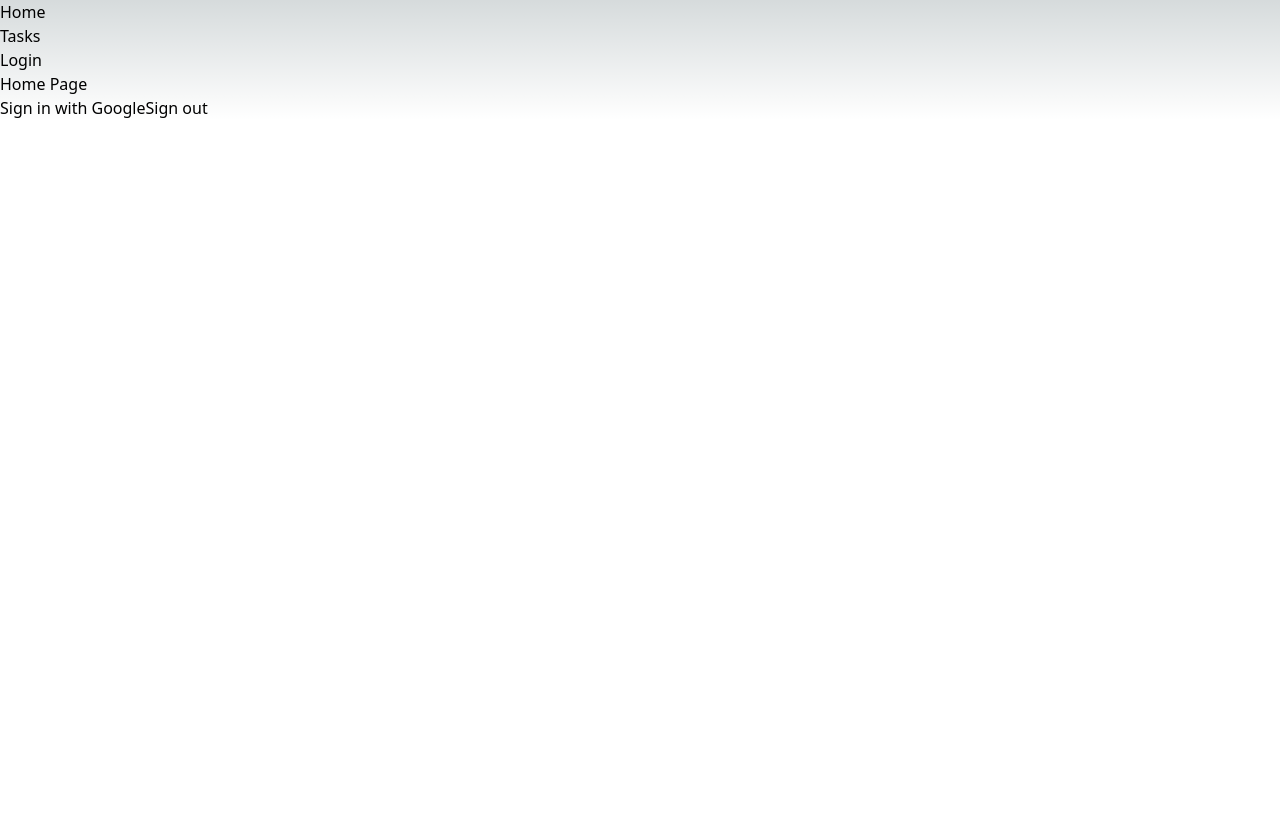
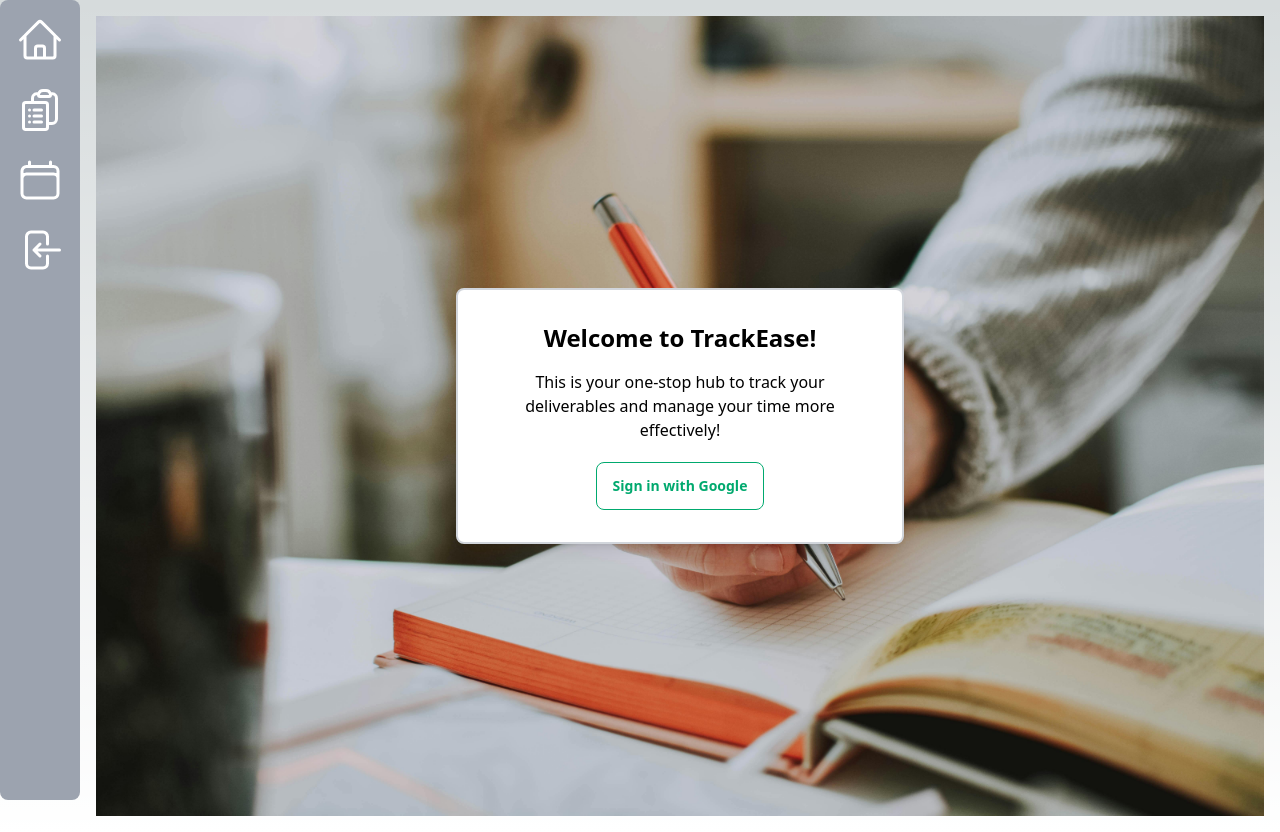
Before and after one commit to seetohshaokang/TrackEase, a Next.js app in the folder client/: page / in a window 1280 px wide. Before the commit the page ends 800 px from the top, so only its background shows below. Built offline with nearby package versions, Linux system fonts and the light colour scheme.

Commit message:
styled navbar & home page abit

```diff
--- a/client/app/_components/Auth.js
+++ b/client/app/_components/Auth.js
@@ -45,8 +45,7 @@ function Auth() {
 
   return (
     <div>
-      <button onClick={signInWithGoogle}>Sign in with Google </button>
-      <button onClick={signOutUser}>Sign out</button>
+      <button className="btn btn-outline btn-success mt-5" onClick={signInWithGoogle}>Sign in with Google </button>
     </div>
   );
 }
--- a/client/app/_components/Navbar.js
+++ b/client/app/_components/Navbar.js
@@ -4,16 +4,35 @@ import Link from "next/link";
 
 function Navbar() {
   return (
-    <nav>
-      <ul>
-        <li>
-          <Link href="/">Home</Link>
+    <nav className="fixed w-20 h-screen p-4 rounded-lg bg-gray-400 text-white">
+      <ul class="space-y-4">
+        <li className="tooltip tooltip-right" data-tip="Home">
+          <Link href="/">
+          <svg xmlns="http://www.w3.org/2000/svg" fill="none" viewBox="0 0 24 24" stroke-width="1.5" stroke="currentColor" class="size-12">
+  <path stroke-linecap="round" stroke-linejoin="round" d="m2.25 12 8.954-8.955c.44-.439 1.152-.439 1.591 0L21.75 12M4.5 9.75v10.125c0 .621.504 1.125 1.125 1.125H9.75v-4.875c0-.621.504-1.125 1.125-1.125h2.25c.621 0 1.125.504 1.125 1.125V21h4.125c.621 0 1.125-.504 1.125-1.125V9.75M8.25 21h8.25" />
+</svg>
+          </Link>
         </li>
-        <li>
-          <Link href="/tasks">Tasks</Link>
+        <li className="tooltip tooltip-right" data-tip="Tasks">
+          <Link href="/tasks">
+          <svg xmlns="http://www.w3.org/2000/svg" fill="none" viewBox="0 0 24 24" stroke-width="1.5" stroke="currentColor" class="size-12">
+  <path stroke-linecap="round" stroke-linejoin="round" d="M9 12h3.75M9 15h3.75M9 18h3.75m3 .75H18a2.25 2.25 0 0 0 2.25-2.25V6.108c0-1.135-.845-2.098-1.976-2.192a48.424 48.424 0 0 0-1.123-.08m-5.801 0c-.065.21-.1.433-.1.664 0 .414.336.75.75.75h4.5a.75.75 0 0 0 .75-.75 2.25 2.25 0 0 0-.1-.664m-5.8 0A2.251 2.251 0 0 1 13.5 2.25H15c1.012 0 1.867.668 2.15 1.586m-5.8 0c-.376.023-.75.05-1.124.08C9.095 4.01 8.25 4.973 8.25 6.108V8.25m0 0H4.875c-.621 0-1.125.504-1.125 1.125v11.25c0 .621.504 1.125 1.125 1.125h9.75c.621 0 1.125-.504 1.125-1.125V9.375c0-.621-.504-1.125-1.125-1.125H8.25ZM6.75 12h.008v.008H6.75V12Zm0 3h.008v.008H6.75V15Zm0 3h.008v.008H6.75V18Z" />
+</svg>
+          </Link>
         </li>
-        <li>
-          <Link href="/login">Login</Link>
+        <li className="tooltip tooltip-right" data-tip="Calendar (In progress)">
+          <Link href="/">
+          <svg xmlns="http://www.w3.org/2000/svg" fill="none" viewBox="0 0 24 24" stroke-width="1.5" stroke="currentColor" class="size-12">
+  <path stroke-linecap="round" stroke-linejoin="round" d="M6.75 3v2.25M17.25 3v2.25M3 18.75V7.5a2.25 2.25 0 0 1 2.25-2.25h13.5A2.25 2.25 0 0 1 21 7.5v11.25m-18 0A2.25 2.25 0 0 0 5.25 21h13.5A2.25 2.25 0 0 0 21 18.75m-18 0v-7.5A2.25 2.25 0 0 1 5.25 9h13.5A2.25 2.25 0 0 1 21 11.25v7.5" />
+</svg>
+          </Link>
+        </li>
+        <li className="tooltip tooltip-right" data-tip="Log in">
+          <Link href="/login">
+          <svg xmlns="http://www.w3.org/2000/svg" fill="none" viewBox="0 0 24 24" stroke-width="1.5" stroke="currentColor" class="size-12">
+  <path stroke-linecap="round" stroke-linejoin="round" d="M15.75 9V5.25A2.25 2.25 0 0 0 13.5 3h-6a2.25 2.25 0 0 0-2.25 2.25v13.5A2.25 2.25 0 0 0 7.5 21h6a2.25 2.25 0 0 0 2.25-2.25V15M12 9l-3 3m0 0 3 3m-3-3h12.75" />
+</svg>
+          </Link>
         </li>
       </ul>
     </nav>
--- a/client/app/layout.js
+++ b/client/app/layout.js
@@ -9,9 +9,9 @@ export const metadata = {
 export default function RootLayout({ children }) {
   return (
     <html lang="en">
-      <body>
+      <body className="flex">
         <Navbar />
-        <main>{children}</main>
+        <main className="flex-grow p-4 ml-20">{children}</main>
       </body>
     </html>
   );
--- a/client/app/page.js
+++ b/client/app/page.js
@@ -1,10 +1,21 @@
 import Auth from "./_components/Auth";
+import Head from 'next/head';
 
 export default function Page() {
   return (
     <div>
-      <h1>Home Page</h1>
-      <Auth />
+      <Head>
+        <title>TrackEase</title>
+        </Head>
+        <main className="flex items-center justify-center h-screen" style={{ backgroundImage: "url('/background.jpg')", backgroundSize: 'cover', backgroundPosition: 'center', backgroundRepeat: 'no-repeat' }}>
+        <div className="bg-white p-8 border-2 border-gray-300 rounded-lg shadow-lg text-center max-w-md">
+          <h1 className="text-2xl font-bold mb-4">Welcome to TrackEase!</h1>
+          <p>
+            This is your one-stop hub to track your deliverables and manage your time more effectively!
+          </p>
+          <Auth />
+        </div>
+      </main>
     </div>
   );
 }
```
Also changed, not shown: client/public/background.jpg (added).
